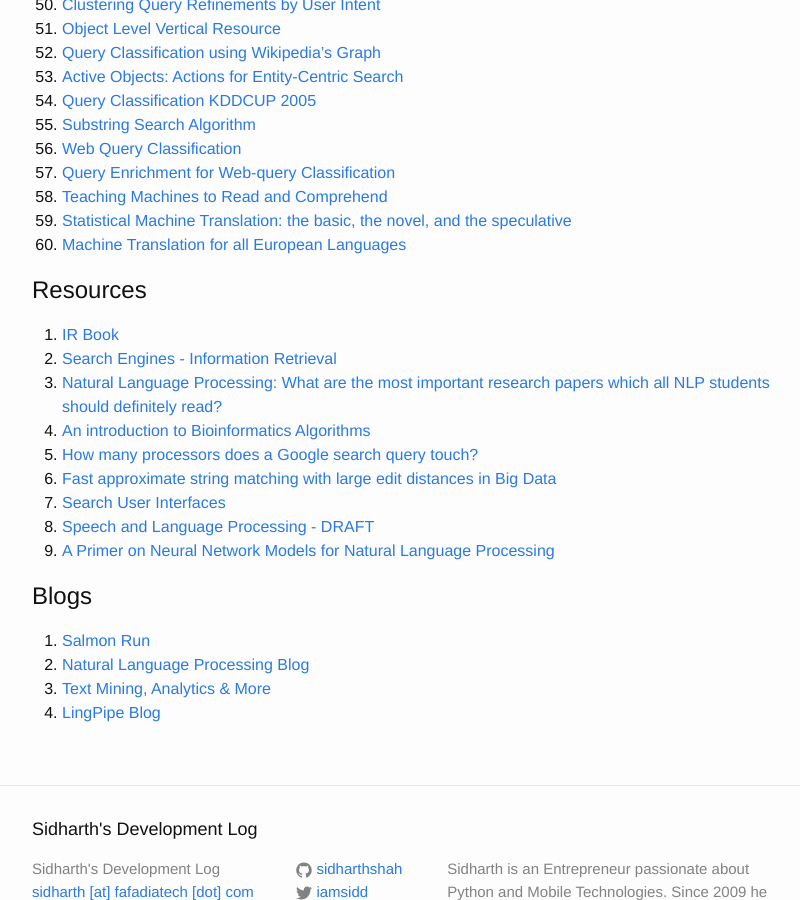
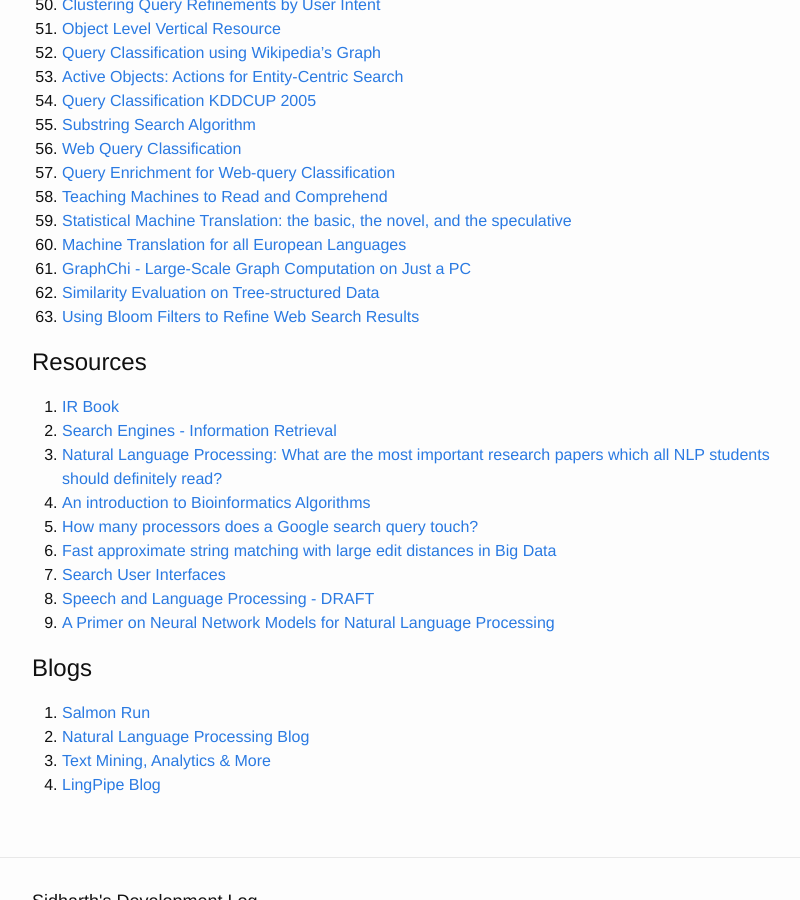
Before and after one commit to sidharthshah/sidharthshah.github.com, a Jekyll site: the page built from information-retrieval.md, in a window 1280 px wide and 900 px high, scrolled down 2226 px. Shown: the whole window, without its empty margins (238-1038 px from the left). Built offline with Jekyll 4.4.1, drawn with Linux system fonts in a browser that asks for light colours.

Commit message:
added links for sim search using RandomForest and BloomFilters

```diff
--- a/information-retrieval.md
+++ b/information-retrieval.md
@@ -101,6 +101,9 @@
 58. [Teaching Machines to Read and Comprehend](http://arxiv.org/pdf/1506.03340v1.pdf)
 59. [Statistical Machine Translation: the basic, the novel, and the speculative](http://homepages.inf.ed.ac.uk/pkoehn/publications/tutorial2006.pdf)
 60. [Machine Translation for all European Languages](http://www.mt-archive.info/MTS-2007-Koehn-1.pdf)
+61. [GraphChi - Large-Scale Graph Computation on Just a PC](http://www.cs.cmu.edu/~pavlo/courses/fall2013/static/papers/osdi2012-graphchi.pdf)
+62. [Similarity Evaluation on Tree-structured Data](http://web.kaust.edu.sa/faculty/PanosKalnis/Publications/sigmod05.pdf)
+63. [Using Bloom Filters to Refine Web Search Results](http://research.microsoft.com/en-us/um/people/navendu/mypapers/webdb05tr.pdf)
 
 Resources
 =========
```
Also changed, not shown: machine-learning.md (+1 -0 lines).
